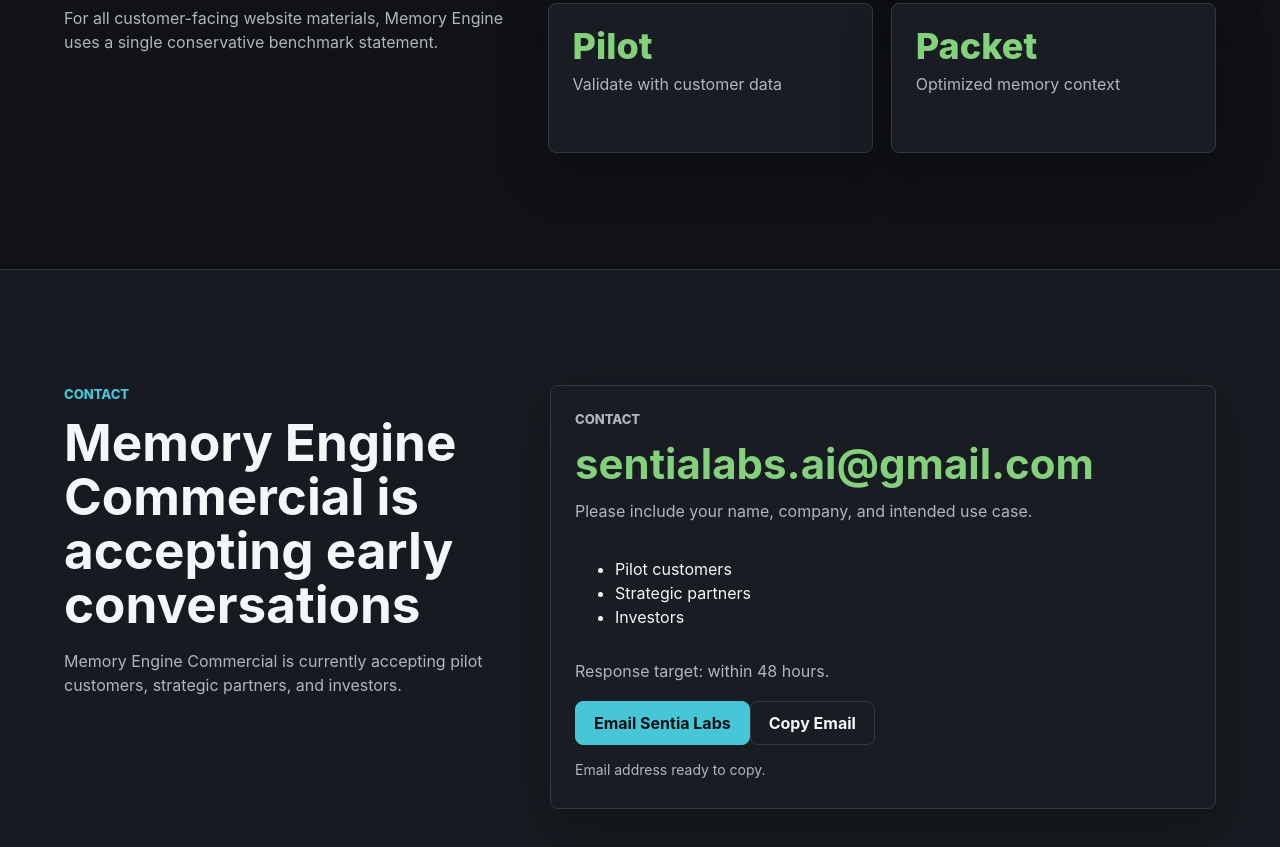
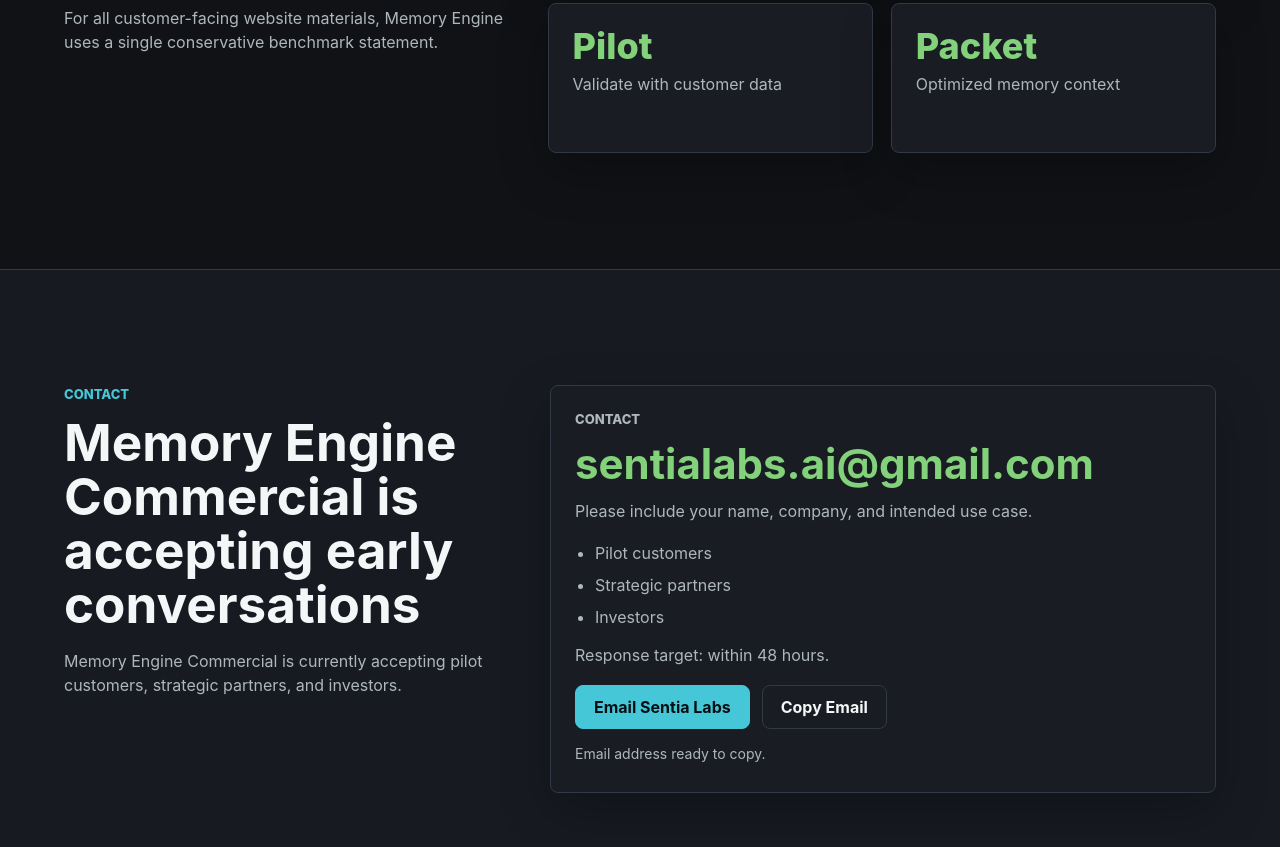
Before and after one commit to sentialabs-ai/memory-engine-commercial, a plain HTML site: page index.html in a window 1280 px wide. Shown: the part 3315-4162 px from the top of the page. Drawn offline with Linux system fonts and the light colour scheme.

Commit message:
Add files via upload

```diff
--- /dev/null
+++ b/contact.js
@@ -0,0 +1,14 @@
+document.querySelectorAll("[data-copy-email]").forEach((button) => {
+  button.addEventListener("click", async () => {
+    const email = button.dataset.copyEmail || "";
+    const card = button.closest(".contact-card");
+    const status = card ? card.querySelector("[data-copy-status]") : null;
+
+    try {
+      await navigator.clipboard.writeText(email);
+      if (status) status.textContent = "Email copied.";
+    } catch (_error) {
+      if (status) status.textContent = email;
+    }
+  });
+});
--- a/styles.css
+++ b/styles.css
@@ -801,9 +801,26 @@
   margin-bottom: 4px;
 }
 
-.contact-card .button {
+.inline-email {
+  color: var(--text);
+}
+
+.contact-list {
+  color: var(--muted);
+  display: grid;
+  gap: 8px;
+  margin: 0;
+  padding-left: 20px;
+}
+
+.contact-actions {
+  display: flex;
+  flex-wrap: wrap;
+  gap: 12px;
+}
+
+.contact-actions .button {
   justify-content: center;
-  width: fit-content;
 }
 
 .form-link {
```
